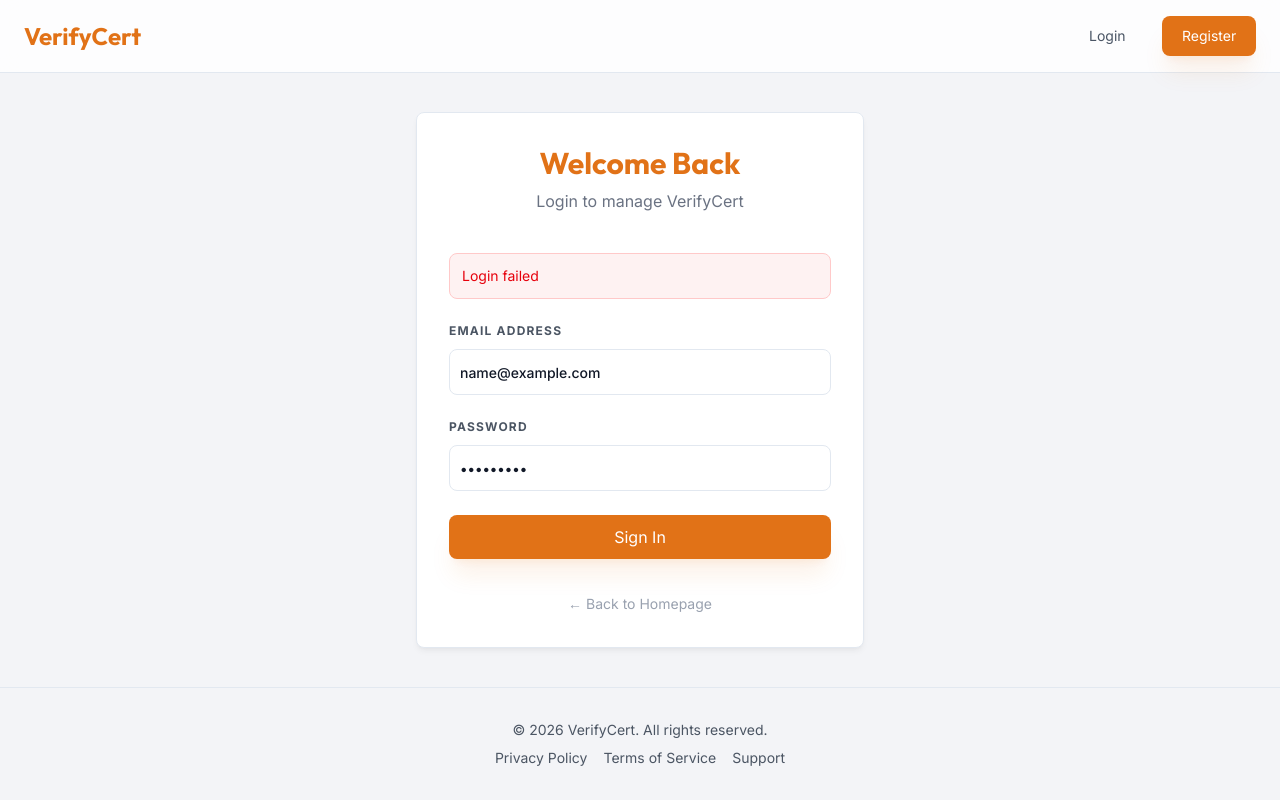
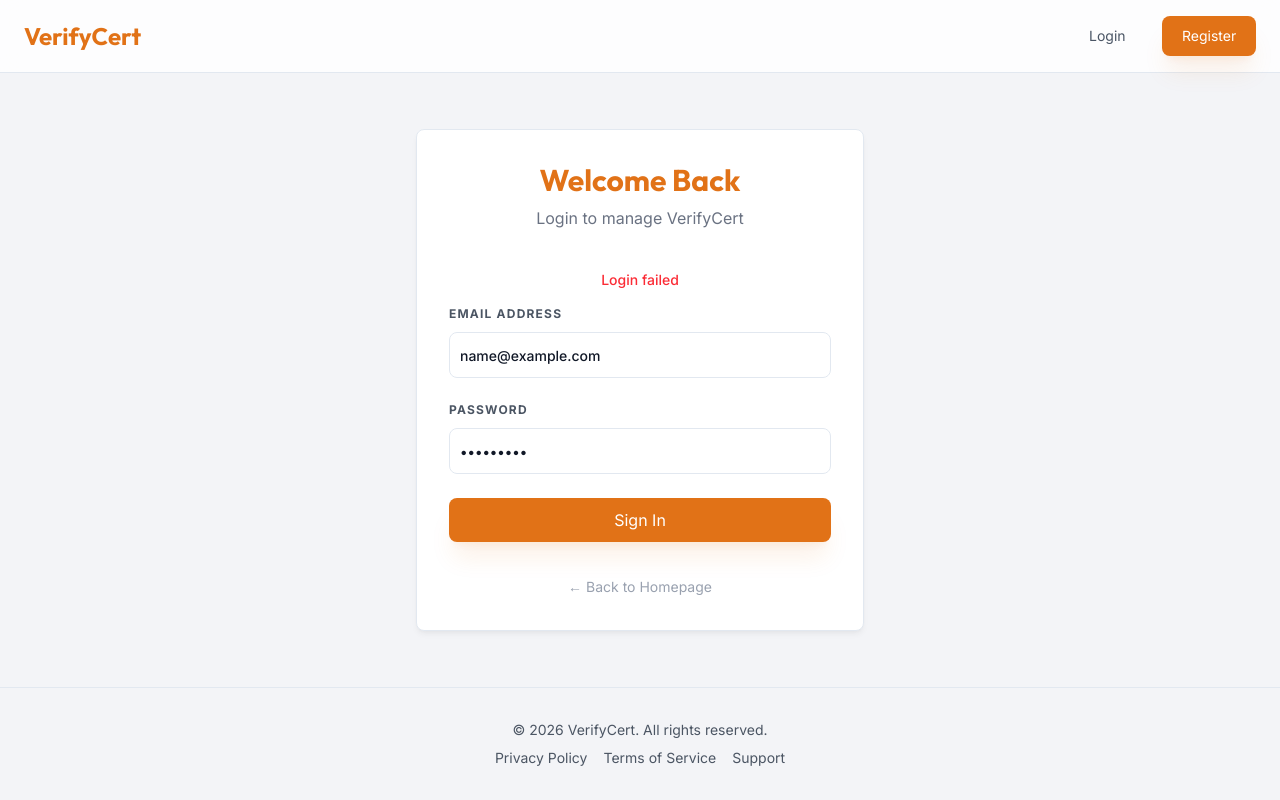
Before and after one commit to Adarsh-MG101/VerifyCert1, a Next.js app in the folder client/: page /login in a window 1280 px wide. Both pictures are taken after typing "name@example.com", "Sample123" into the empty fields and a click on the button "Sign In". Built offline with nearby package versions, Linux system fonts and the light colour scheme; no server answers.

Commit message:
ui change

```diff
--- a/client/src/app/login/page.js
+++ b/client/src/app/login/page.js
@@ -73,8 +73,8 @@ function LoginContent() {
                     )}
 
                     {error && (
-                        <div className="bg-red-50 border border-red-200 text-red-600 p-3 rounded-lg mb-6 text-sm">
-                            {error}
+                        <div className="text-red-500 text-sm mb-4 text-center font-medium animate-fade-in">
+                            {error === 'Invalid credentials' ? 'Email or password invalid' : error}
                         </div>
                     )}
 
```
